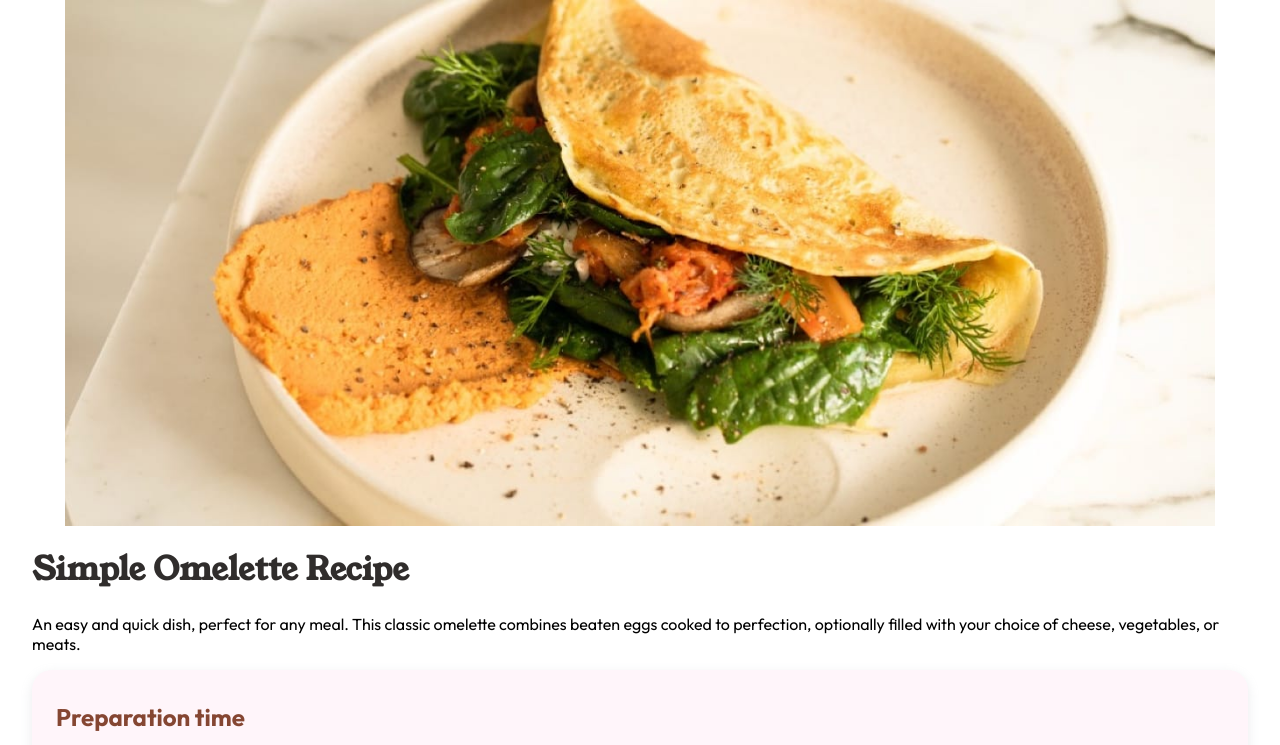
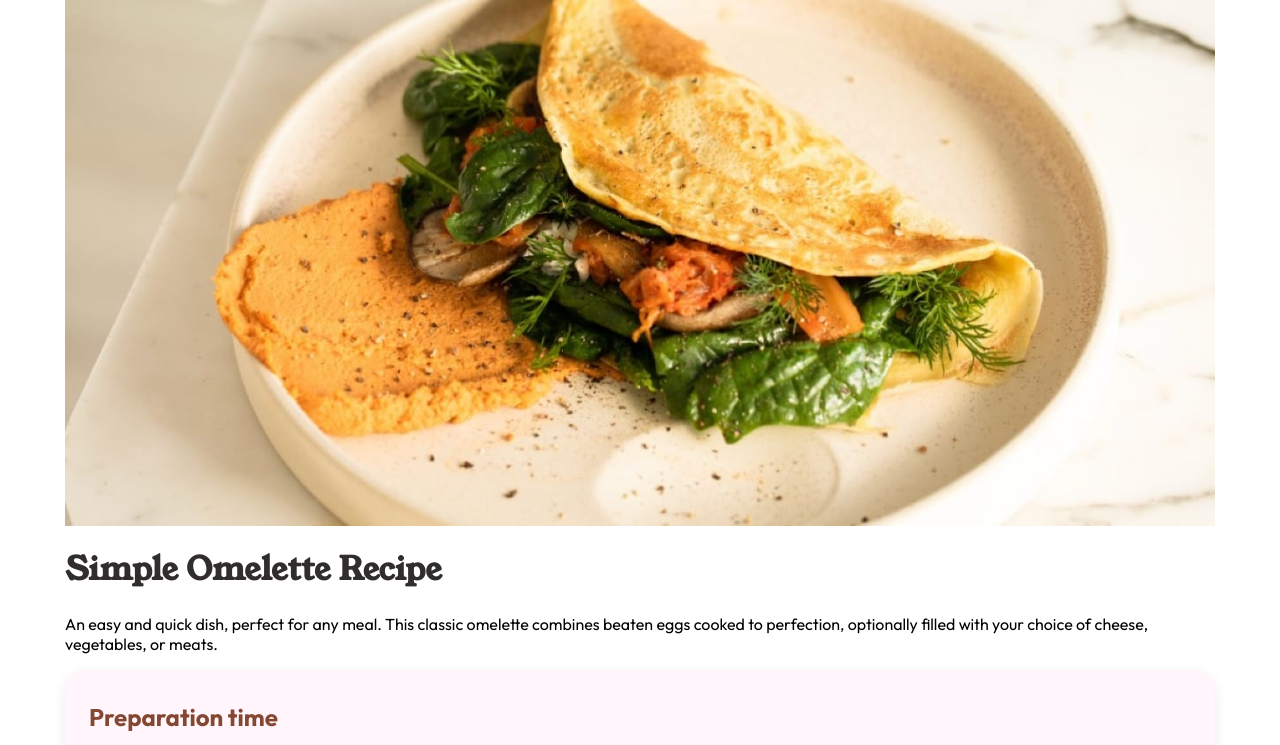
Before and after one commit to dmacisso/recipe-page, a plain HTML site: page index.html in a window 1280 px wide. Shown: the top 745 px of the page. Drawn offline with Linux system fonts and the light colour scheme.

Commit message:
finish desktop design

```diff
--- a/styles.css
+++ b/styles.css
@@ -20,6 +20,10 @@ html {
 main {
   padding: 0;
   margin: 0;
+  display: flex;
+  flex-direction: column;
+  justify-content: center;
+  align-items: center;
 }
 
 .container {
@@ -51,13 +55,13 @@ img {
 }
 
 @media (min-width: 768px) {
-  img {
+  .image-wrapper,.content-wrapper {
     max-width: 90%;
   }
 }
 
 @media (min-width: 1200px) {
-  img {
+  .image-wrapper,.content-wrapper {
     max-width: 1150px;
   }
 }
```
